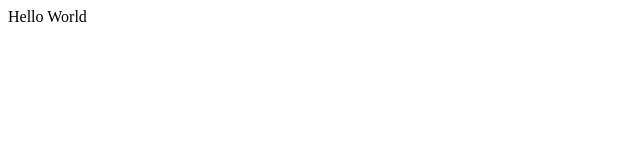
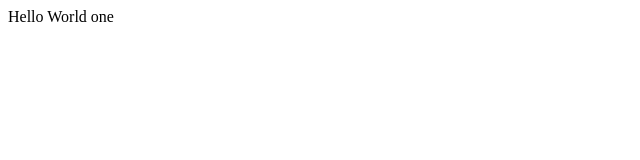
Before and after one commit to jpdc-developer/git-tutorial, a plain HTML site: page index.html in a window 1280 px wide. Shown: the full height of the page, 0-640 px from the left. Drawn offline with Linux system fonts and the light colour scheme.

Commit message:
Update index.html

```diff
--- a/index.html
+++ b/index.html
@@ -6,5 +6,6 @@
 </head>
 <body>
     Hello World
+    one
 </body>
 </html>
```
